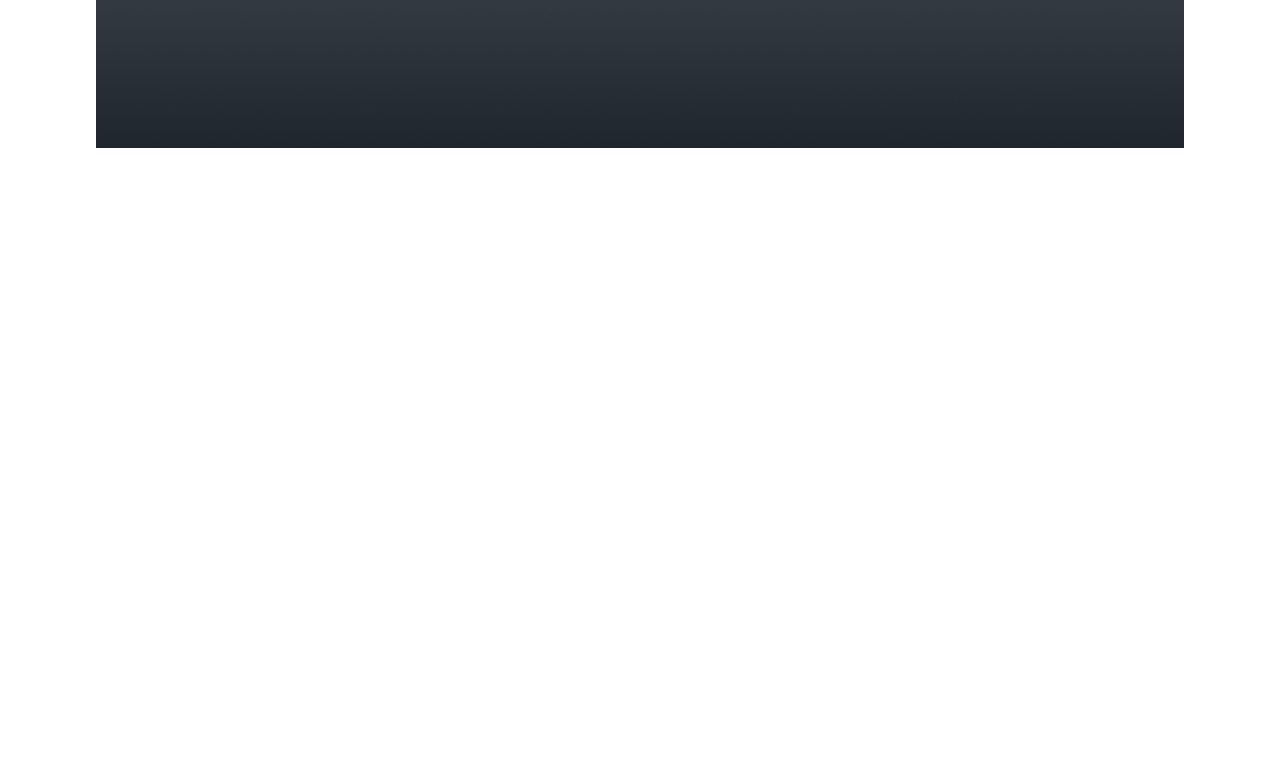
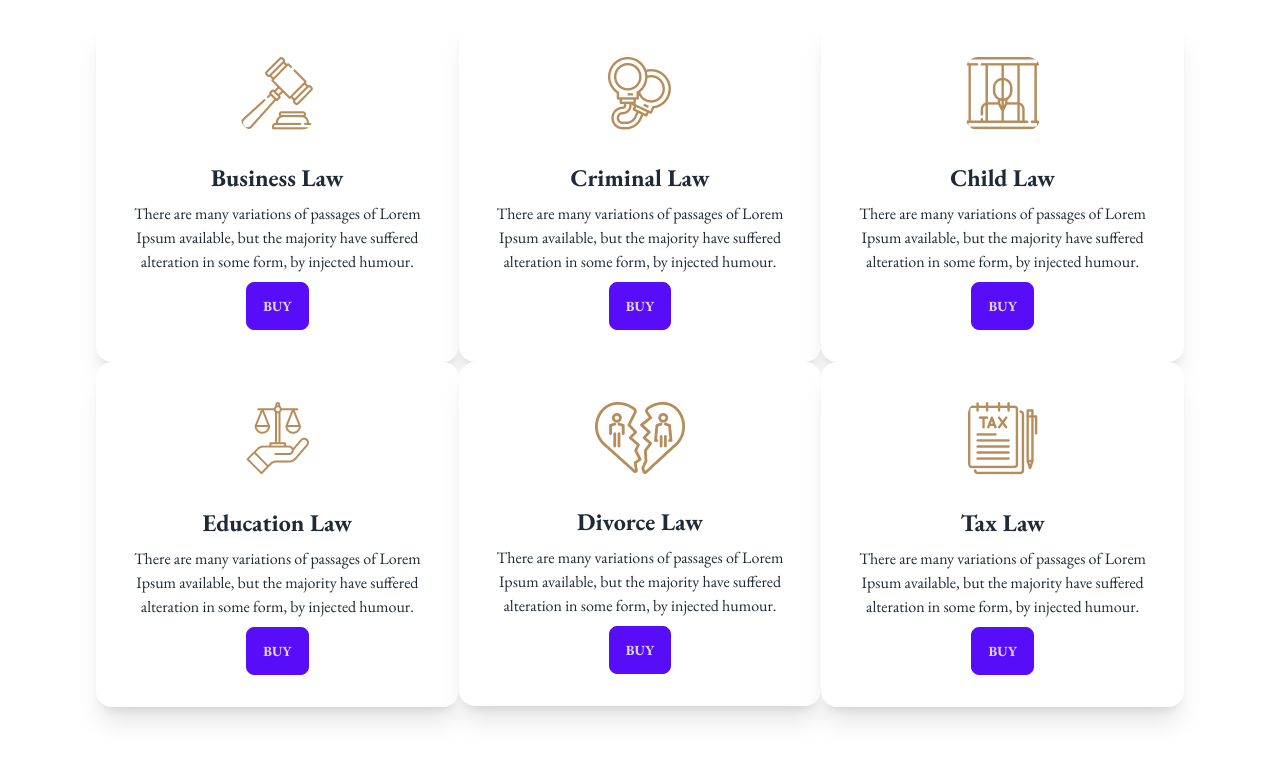
Before and after one commit to TamannaTahsin1/legal-solution, a plain HTML site: page index.html in a window 1280 px wide. Shown: the part 667-1434 px from the top of the page. Before the commit the page ends 815 px from the top, so only its background shows below. Drawn offline with nearby package versions, Linux system fonts and the light colour scheme.

Commit message:
banner and card section done

```diff
--- a/index.html
+++ b/index.html
@@ -34,9 +34,10 @@
       </script>
 </head>
 <body class="font-garamond">
-    <header>
+  <!-- <section class="max-w-screen-xl mx-auto px-8 md:px-16 lg:px-24 py-5 my-10"> -->
+    <header class="md:container md:mx-auto ">
         <!-- nav section starts here  -->
-        <nav class="max-w-screen-xl mx-auto px-8 md:px-8 lg:px-24 py-1 my-1">
+        <nav class="md:mx-60">
             <div class="navbar bg-base-100">
                 <div class="navbar-start">
                   <div class="dropdown">
@@ -72,11 +73,11 @@
         </nav>
         <!-- nav section ends here -->
         <!-- banner section starts here -->
-        <section class="md:container md:mx-auto px-24">
-        <div class="hero min-h-[calc(100vh-90px)] bg-hero-bg">
+        <section class="md:mt-7 md:mx-60 md:p-5">
+        <div class="hero  min-h-full	bg-hero-bg ">
             <div class="hero-overlay bg-opacity-60"></div>
             <div class="hero-content text-center text-neutral-content">
-              <div class="max-w-md">
+              <div class="max-w-md space-y-6 mt-12 mb-12">
                 <h1 class="mb-5 text-5xl font-bold">We Provide Effective <br> Legal Solutions</h1>
                 <p class="mb-5">There are many variations of passages of Lorem Ipsum available, but the majority have suffered alteration in some form, by injected humour.</p>
                 <button class="btn bg-btn-clr text-white">Search</button>
@@ -86,5 +87,100 @@
         </section>
         <!-- banner section ends here -->
     </header>
+    <main >
+      <section class="max-w-screen-xl mx-auto px-8 md:px-16 lg:px-24 py-5 my-10">
+        <div class="text-center pb-5">
+          <h1 class="text-4xl	font-extrabold ">The Legal Practice Area</h1>
+          <p class="text-lg">There are many variations of passages of Lorem Ipsum available, but the majority <br> have suffered alteration in some form, by injected humour.</p>
+        </div>
+        <!-- cards -->
+        <div class="grid md:grid-cols-2 lg:grid-cols-3 ">
+        <div>
+          <div class="card bg-base-100 shadow-xl">
+            <figure class="px-10 pt-10">
+              <img src="./images/business.png" alt="Shoes" class="rounded-xl" />
+            </figure>
+            <div class="card-body items-center text-center">
+              <h2 class="card-title text-2xl">Business Law</h2>
+              <p>There are many variations of passages of Lorem Ipsum available, but the majority have suffered alteration in some form, by injected humour.</p>
+              <div class="card-actions">
+                <button class="btn btn-primary">Buy</button>
+              </div>
+            </div>
+          </div>
+        </div>
+        <div>
+          <div class="card bg-base-100 shadow-xl">
+            <figure class="px-10 pt-10">
+              <img src="./images/criminal.png" alt="Shoes" class="rounded-xl" />
+            </figure>
+            <div class="card-body items-center text-center">
+              <h2 class="card-title text-2xl">Criminal Law</h2>
+              <p>There are many variations of passages of Lorem Ipsum available, but the majority have suffered alteration in some form, by injected humour.</p>
+              <div class="card-actions">
+                <button class="btn btn-primary">Buy</button>
+              </div>
+            </div>
+          </div>
+        </div>
+        <div>
+          <div class="card bg-base-100 shadow-xl">
+            <figure class="px-10 pt-10">
+              <img src="./images/child.png" alt="Shoes" class="rounded-xl" />
+            </figure>
+            <div class="card-body items-center text-center">
+              <h2 class="card-title text-2xl">Child Law</h2>
+              <p>There are many variations of passages of Lorem Ipsum available, but the majority have suffered alteration in some form, by injected humour.</p>
+              <div class="card-actions">
+                <button class="btn btn-primary">Buy</button>
+              </div>
+            </div>
+          </div>
+        </div>
+        <div>
+          <div class="card bg-base-100 shadow-xl">
+            <figure class="px-10 pt-10">
+              <img src="./images/education.png" alt="Shoes" class="rounded-xl" />
+            </figure>
+            <div class="card-body items-center text-center">
+              <h2 class="card-title text-2xl">Education Law</h2>
+              <p>There are many variations of passages of Lorem Ipsum available, but the majority have suffered alteration in some form, by injected humour.</p>
+              <div class="card-actions">
+                <button class="btn btn-primary">Buy</button>
+              </div>
+            </div>
+          </div>
+        </div>
+        <div>
+          <div class="card bg-base-100 shadow-xl">
+            <figure class="px-10 pt-10">
+              <img src="./images/divorce.png" alt="Shoes" class="rounded-xl" />
+            </figure>
+            <div class="card-body items-center text-center">
+              <h2 class="card-title text-2xl">Divorce Law</h2>
+              <p>There are many variations of passages of Lorem Ipsum available, but the majority have suffered alteration in some form, by injected humour.</p>
+              <div class="card-actions">
+                <button class="btn btn-primary">Buy</button>
+              </div>
+            </div>
+          </div>
+        </div>
+        <div>
+          <div class="card bg-base-100 shadow-xl">
+            <figure class="px-10 pt-10">
+              <img src="./images/tax.png" alt="Shoes" class="rounded-xl" />
+            </figure>
+            <div class="card-body items-center text-center">
+              <h2 class="card-title text-2xl">Tax Law</h2>
+              <p>There are many variations of passages of Lorem Ipsum available, but the majority have suffered alteration in some form, by injected humour.</p>
+              <div class="card-actions">
+                <button class="btn btn-primary">Buy</button>
+              </div>
+            </div>
+          </div>
+        </div>
+      </div>
+      </section>
+    </main>
 </body>
 </html>
```
